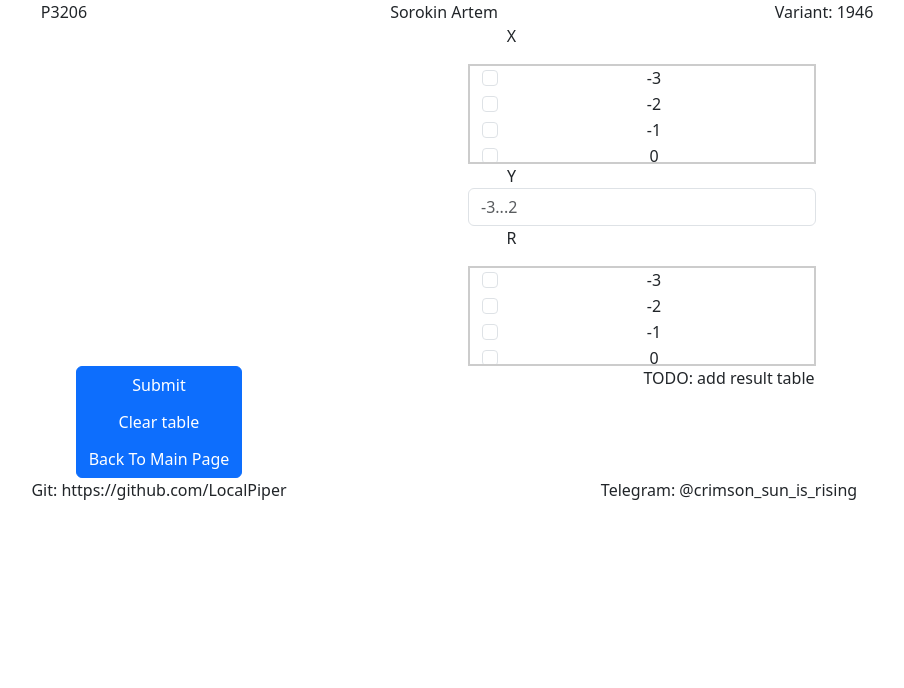
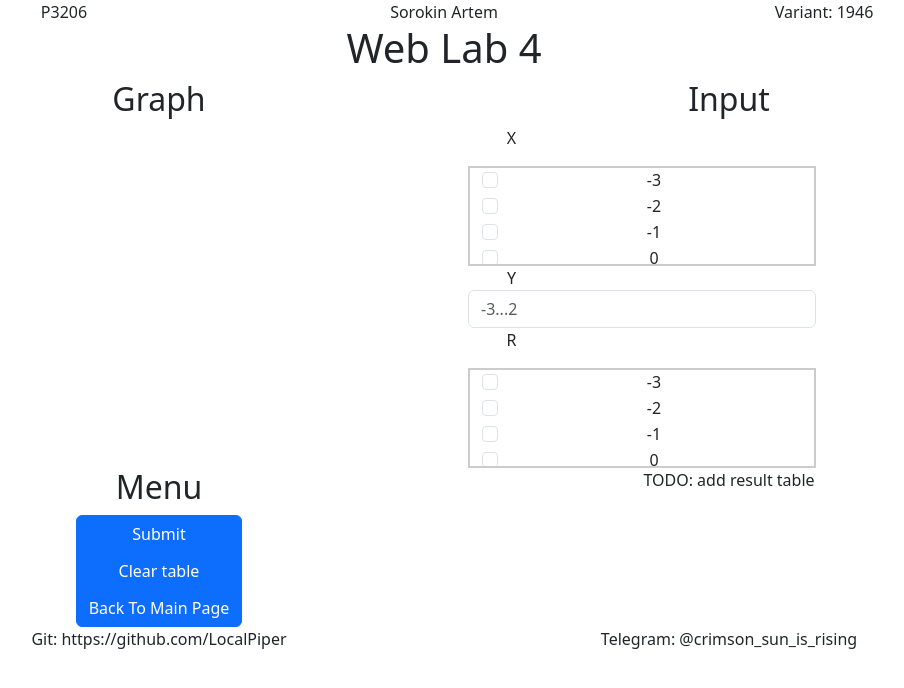
Before and after one commit to LocalPiperITMO/web-programming, a React (Vite) app in the folder frontend/: page / in a window 1280 px wide. Shown: the top 688 px of the page, without its empty margins (196-1100 px from the left). Built offline with nearby package versions, Linux system fonts and the light colour scheme.

Commit message:
feat: added headers

```diff
--- a/frontend/src/components/Body.tsx
+++ b/frontend/src/components/Body.tsx
@@ -1,5 +1,8 @@
 function Canvas() {
-  return <canvas id="canvas" width={300} height={300}></canvas>;
+  return <>
+  <h2>Graph</h2>
+  <canvas id="canvas" width={300} height={300}></canvas>
+  </>
 }
 
 function TextInput({ data }) {
@@ -80,6 +83,8 @@ function InputContainer() {
     },
   ];
   return (
+    <>
+    <h2>Input</h2>
     <ul className="list-group">
       {inputs.map((input) => (
         <InputField
@@ -89,11 +94,15 @@ function InputContainer() {
         ></InputField>
       ))}
     </ul>
+    </>
+
   );
 }
 
 function ButtonContainer() {
   return (
+    <>
+    <h2>Menu</h2>
     <div
       className="btn-group-vertical"
       role="group"
@@ -109,11 +118,13 @@ function ButtonContainer() {
         Back To Main Page
       </button>
     </div>
+    </>
   );
 }
 export function BodyContainer() {
   return (
     <div className="container text-center">
+        <h1>Web Lab 4</h1>
       <div className="row row-cols-2">
         <div className="col">
           <Canvas />
```
